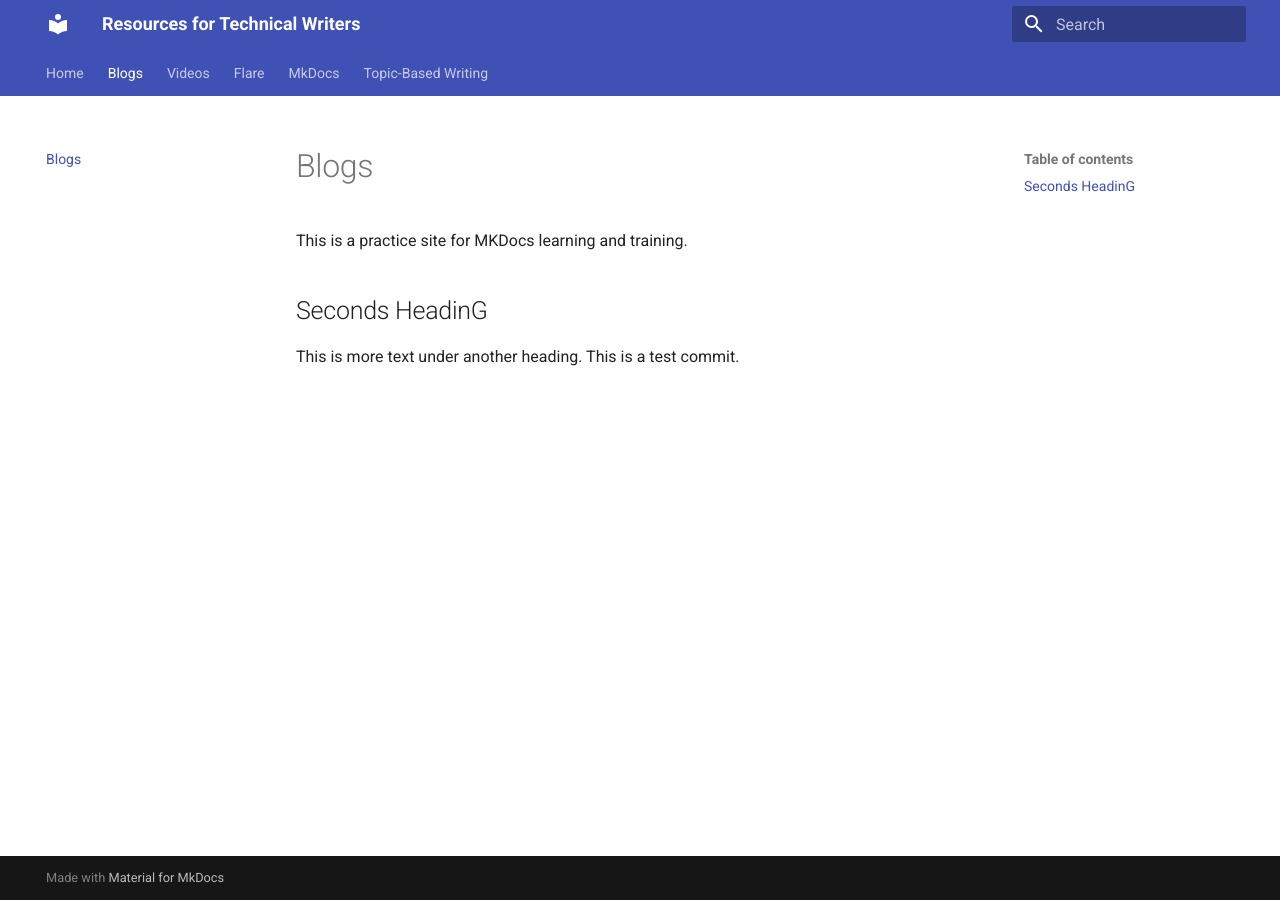
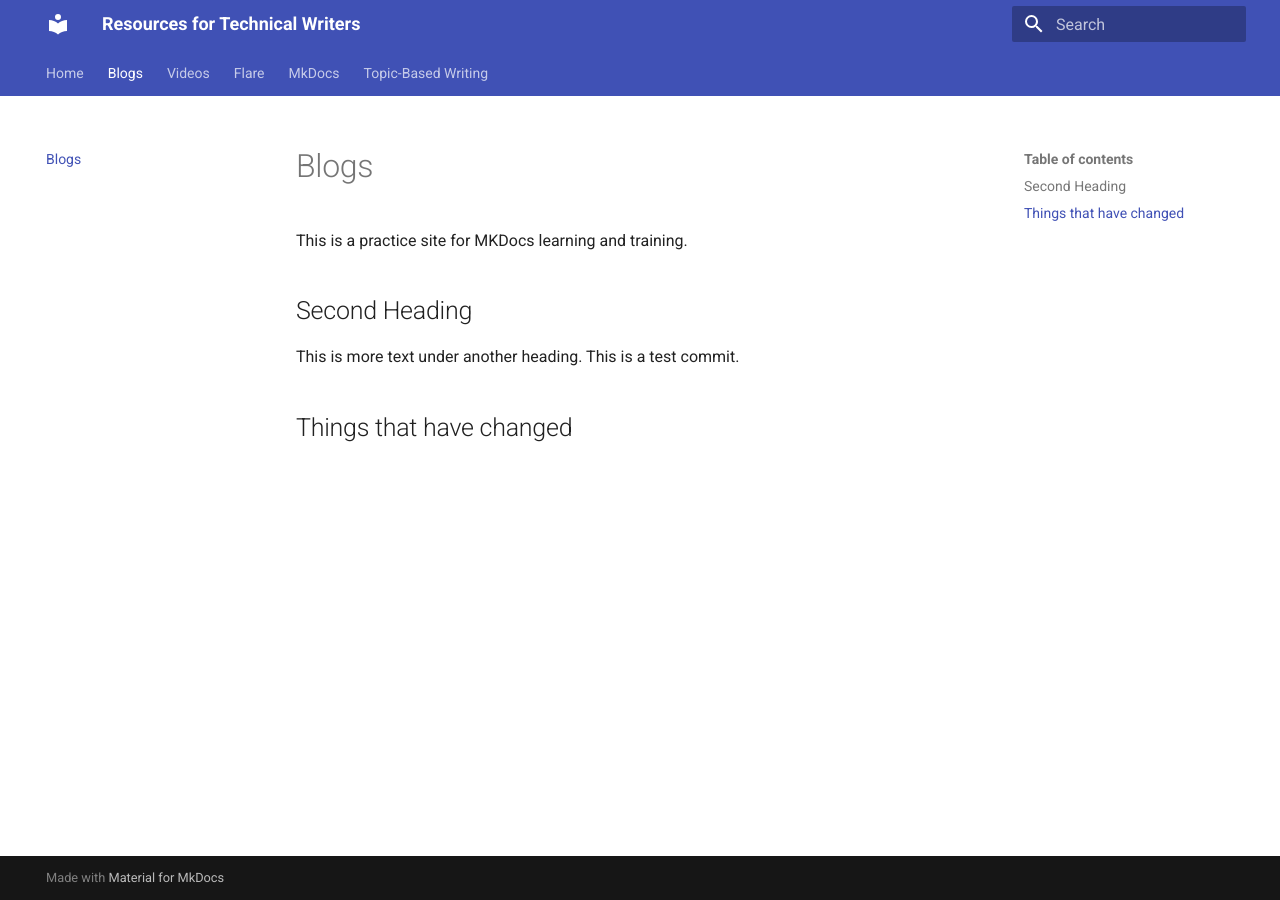
Before and after one commit to ckreiger1/techwriter-resources, an MkDocs documentation site: the page built from docs/blogs.md, in a window 1280 px wide. Built offline with MkDocs 1.6.1 and Material for MkDocs 9.7.7, drawn with Linux system fonts in a browser that asks for light colours.

Commit message:
commit 10-26

```diff
--- a/docs/blogs.md
+++ b/docs/blogs.md
@@ -2,6 +2,8 @@
 
 This is a practice site for MKDocs learning and training.
 
-## Seconds HeadinG
+## Second Heading
 
 This is more text under another heading. This is a test commit.
+
+## Things that have changed
```
